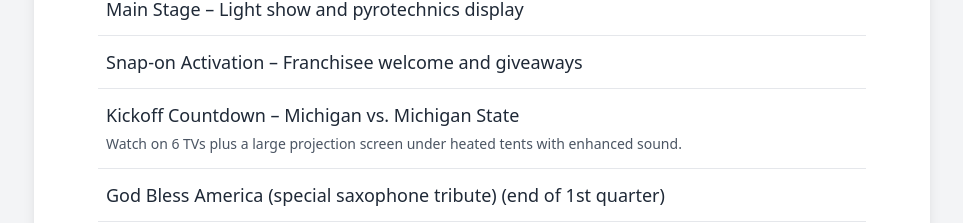
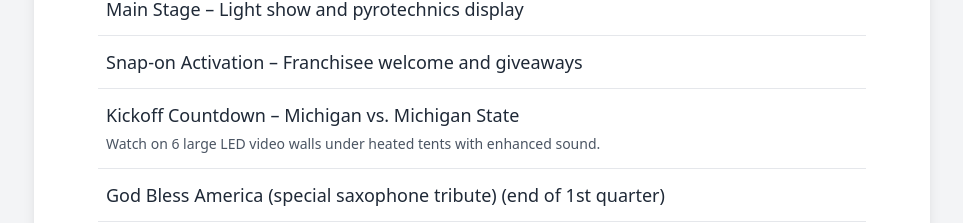
Before and after one commit to jacob-hill90/joejoes4, a React (Vite) app: page / in a window 1280 px wide. Shown: the part 933-1156 px from the top of the page, without its empty margins (158-1121 px from the left). Built offline with nearby package versions, Linux system fonts and the light colour scheme.

Commit message:
video walls

```diff
--- a/src/components/Home.jsx
+++ b/src/components/Home.jsx
@@ -74,7 +74,7 @@ const Home = () => {
                 <div>
                   <div>Kickoff Countdown – Michigan vs. Michigan State</div>
                   <div className="mt-1 text-sm text-gray-600 leading-relaxed">
-                    Watch on 6 TVs plus a large projection screen under heated tents with enhanced sound.
+                    Watch on 6 large LED video walls under heated tents with enhanced sound.
                   </div>
                 </div>
               ),
```
